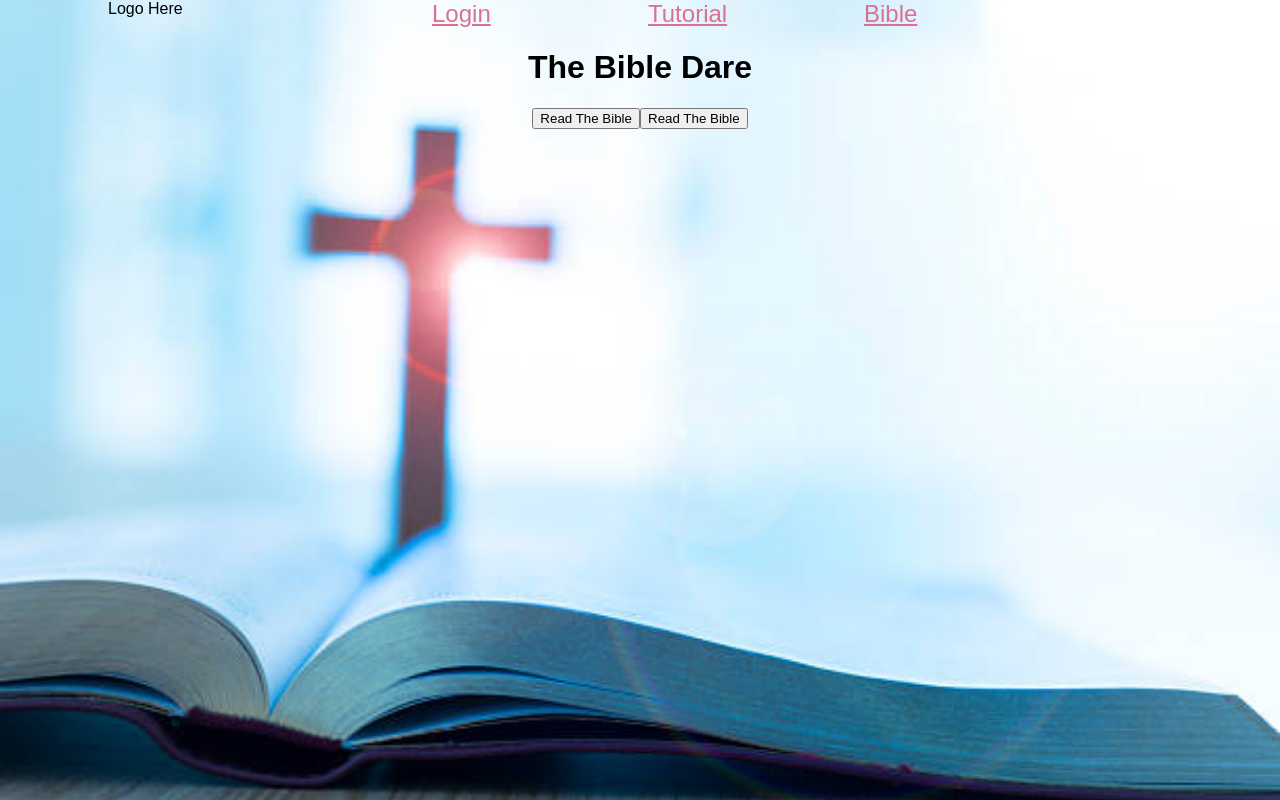
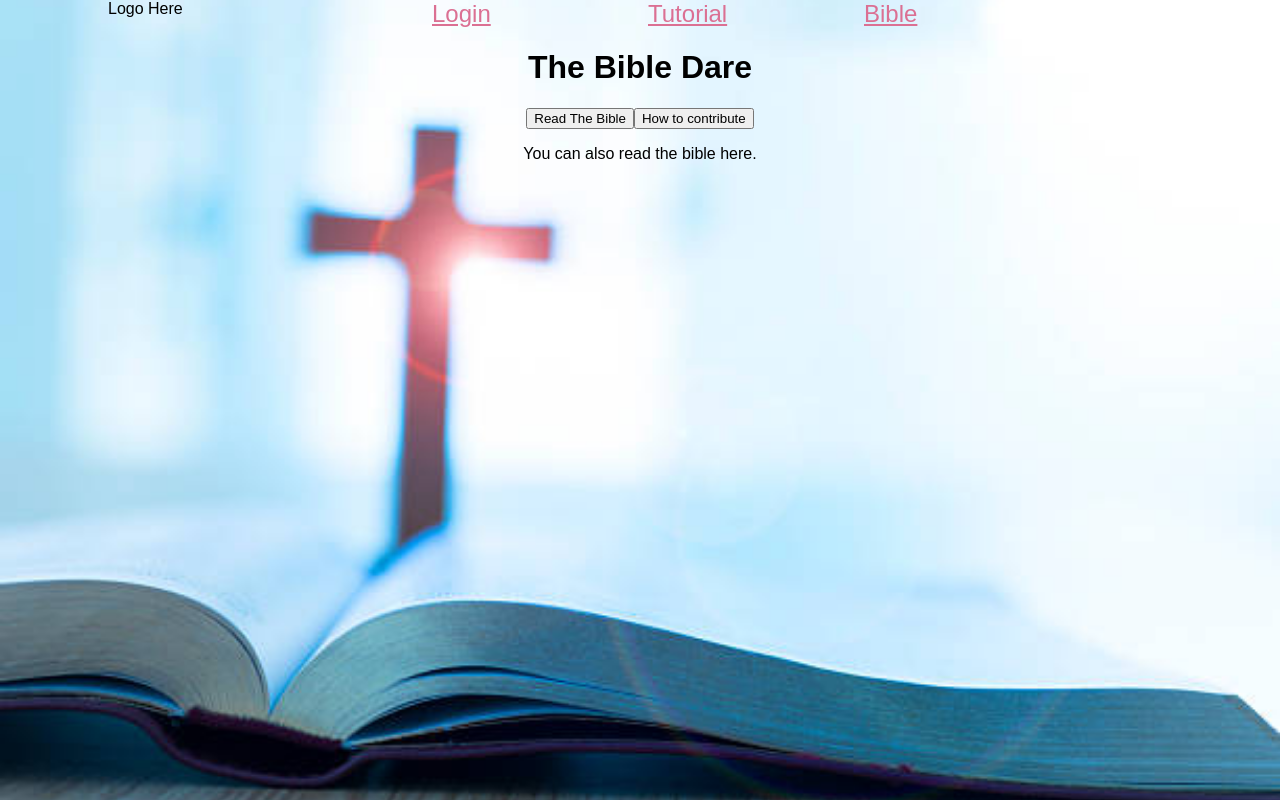
Before and after one commit to justinal64/bibleapp, a React (Create React App) app: page / in a window 1280 px wide. Built offline with nearby package versions, Linux system fonts and the light colour scheme.

Commit message:
added boilerplate html to homepage

```diff
--- a/src/screens/Home.tsx
+++ b/src/screens/Home.tsx
@@ -9,7 +9,10 @@ class Home extends React.Component {
         <h1>The Bible Dare</h1>
         <div>
           <button>Read The Bible</button>
-          <button>Read The Bible</button>
+          <button>How to contribute</button>
+        </div>
+        <div>
+          <p>You can also read the bible here.</p>
         </div>
       </div>
     );
```
